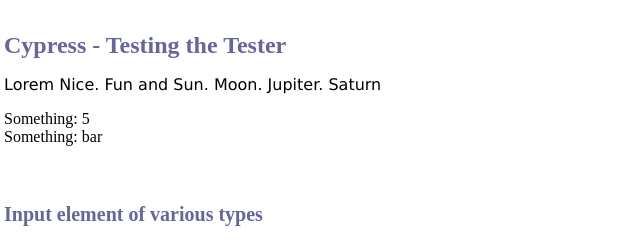
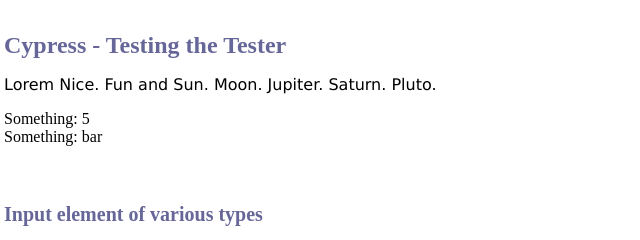
Before and after one commit to JohnLukeBentley/CypressDemo, a website: page index.html in a window 1280 px wide. Shown: the top 240 px of the page, 76-716 px from the left. Drawn offline with Linux system fonts and the light colour scheme.

Commit message:
Small change. Pluto

```diff
--- a/index.html
+++ b/index.html
@@ -41,7 +41,7 @@
 </head>
 <body>
   <h1>Cypress - Testing the Tester</h1>
-  <p>Lorem Nice. Fun and Sun. Moon. Jupiter. Saturn</p>
+  <p>Lorem Nice. Fun and Sun. Moon. Jupiter. Saturn. Pluto.</p>
   <output></output>
 
   <form method="post" action="" onsubmit="return false;">
```
